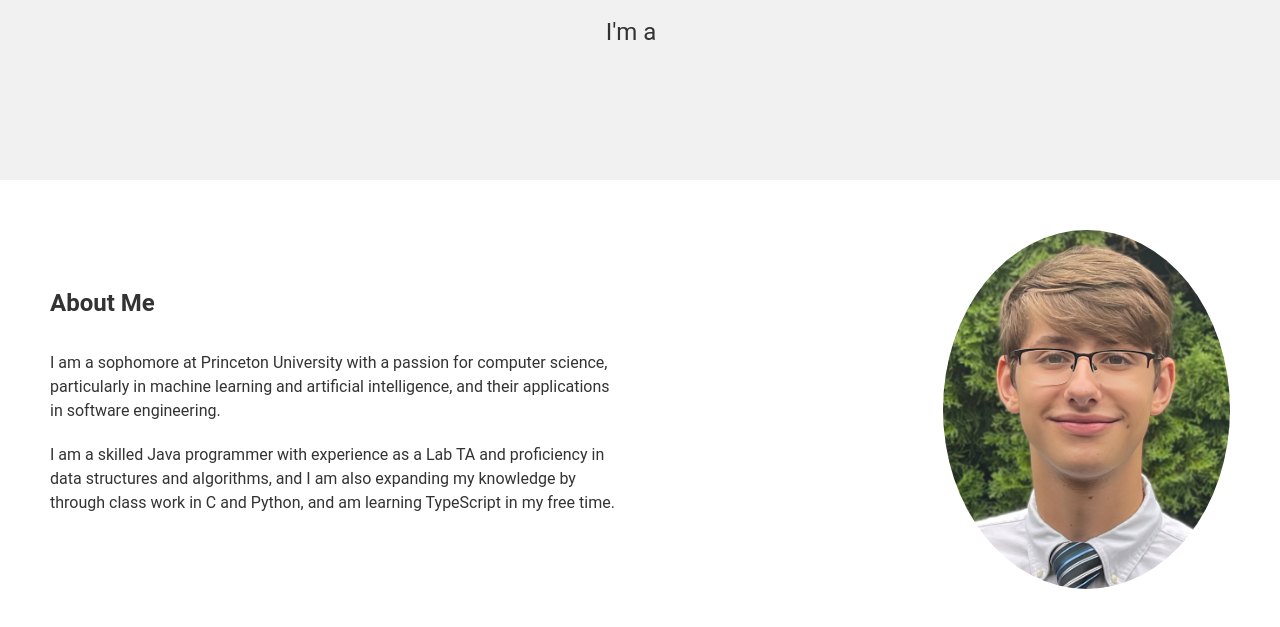
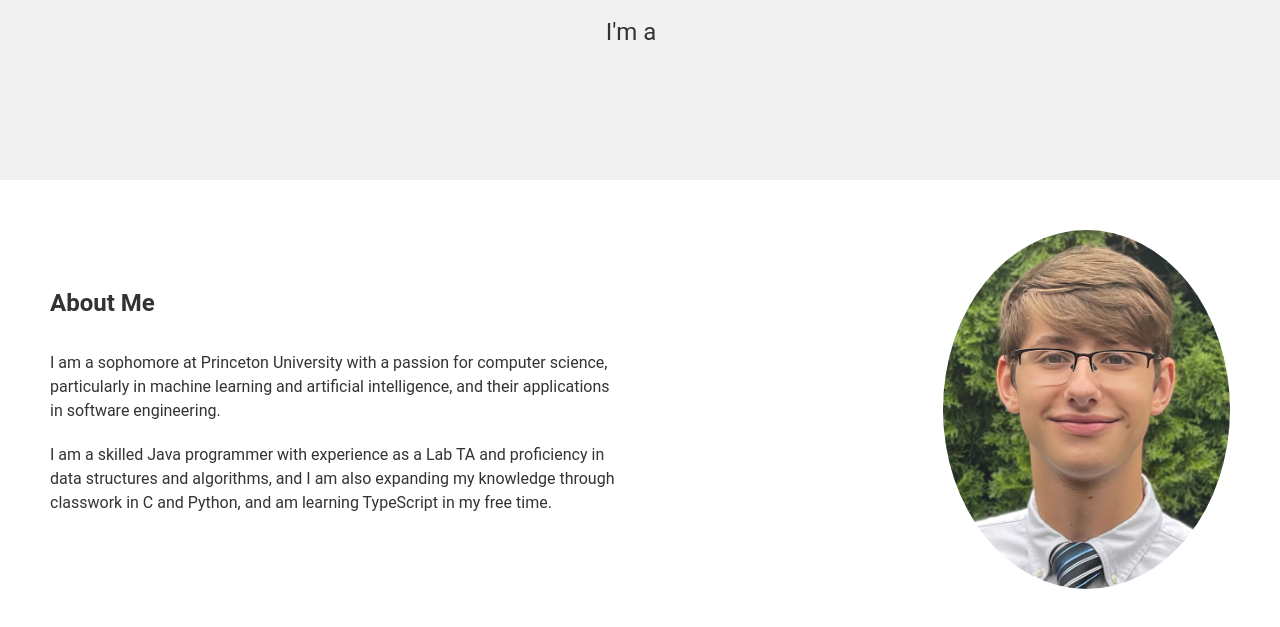
Before and after one commit to NotNate/NotNate.github.io, a plain HTML site: page index.html in a window 1280 px wide. Shown: the part 237-864 px from the top of the page. Drawn offline with Linux system fonts and the light colour scheme.

Commit message:
Spelling fix

```diff
--- a/index.html
+++ b/index.html
@@ -24,7 +24,7 @@
         <div class="left-column">
           <h2>About Me</h2>
           <p>I am a sophomore at Princeton University with a passion for computer science, particularly in machine learning and artificial intelligence, and their applications in software engineering.</p>
-          <p>I am a skilled Java programmer with experience as a Lab TA and proficiency in data structures and algorithms, and I am also expanding my knowledge by through class work in C and Python, and am learning TypeScript in my free time.</p>
+          <p>I am a skilled Java programmer with experience as a Lab TA and proficiency in data structures and algorithms, and I am also expanding my knowledge through classwork in C and Python, and am learning TypeScript in my free time.</p>
         </div>
         <div class="right-column">
           <img src="assets/headshot.jpeg" alt="Nathan Beck Picture">
```
